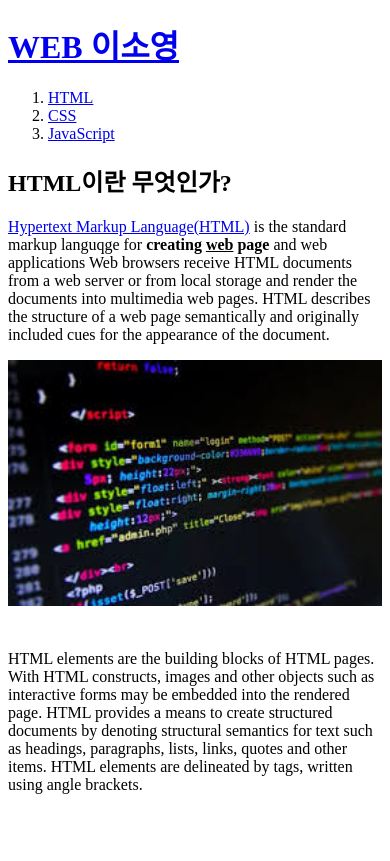
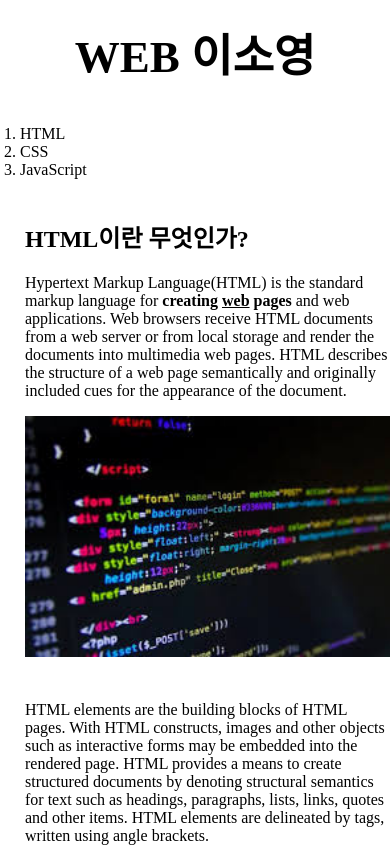
Before and after one commit to bingbingbar/web-personal, a plain HTML site: page 1.html in a window 390 px wide. Drawn offline with Linux system fonts and the light colour scheme; a script that the page names is missing.

Commit message:
Add files via upload

```diff
--- a/1.html
+++ b/1.html
@@ -1,12 +1,13 @@
 <!DOCTYPE html>
 <html>
     <head>
-        <title>WEB1 - HTML</title>
+        <title>WEB1 - HTML
+        </title>
         <meta charset="utf-8">
         <!-- Global site tag (gtag.js) - Google Analytics -->
         <script
             async="async"
-            src="https://www.googletagmanager.com/gtag/js?id=G-HPB3STTEJ4"></script>
+            src="https://www.googletagmanager.com/gtag/js?id=G-GYYC1R86H9"></script>
         <script>
             window.dataLayer = window.dataLayer || [];
             function gtag() {
@@ -14,13 +15,15 @@
             }
             gtag('js', new Date());
 
-            gtag('config', 'G-HPB3STTEJ4');
+            gtag('config', 'G-GYYC1R86H9');
         </script>
+        <link rel="stylesheet" href="style.css"/>
     </head>
     <body>
         <h1>
             <a href="index.html">WEB 이소영</a>
         </h1>
+        <div id="grid">
             <ol>
                 <li>
                     <a href="1.html">HTML</a>
@@ -32,21 +35,22 @@
                     <a href="3.html">JavaScript</a>
                 </li>
             </ol>
+            <div id="article">
                 <h2>HTML이란 무엇인가?</h2>
                 <p>
                     <a
                         href="https://www.w3.org/TR/2011/WD-html5-20110405/"
                         title="HTML5 specification">Hypertext Markup Language(HTML)</a>
-            is the standard markup languqge for
+                    is the standard markup language for
                     <strong>creating
                         <u>web</u>
-                page</strong>
-            and web applications Web browsers receive HTML documents from a web server or
+                        pages</strong>
+                    and web applications. Web browsers receive HTML documents from a web server or
                     from local storage and render the documents into multimedia web pages. HTML
                     describes the structure of a web page semantically and originally included cues
                     for the appearance of the document.</p>
                 <img src="coding.jpg" width="100%">
-        <p style="margin-top: 40px">
+                <p style="margin-top: 40px;">
                     HTML elements are the building blocks of HTML pages. With HTML constructs,
                     images and other objects such as interactive forms may be embedded into the
                     rendered page. HTML provides a means to create structured documents by denoting
@@ -97,6 +101,8 @@
                     </script>
                     <!--End of Tawk.to Script-->
                 </p>
+            </div>
+        </div>
+
     </body>
-
 </html>
--- /dev/null
+++ b/style.css
@@ -0,0 +1,45 @@
+body {
+    margin: 0;
+}
+
+a {
+    color: black;
+    text-decoration: none;
+}
+
+h1 {
+    font-size: 45px;
+    text-align: center;
+    border-bottom: 1px solid gray;
+    margin: 0;
+    padding: 20px;
+}
+
+#grid ol {
+    border-right: 1px solid gray;
+    width: 100px;
+    margin: 0;
+    padding: 20px;
+}
+
+#grid {
+    display: grid;
+    grid-template-columns: 150px 1fr;
+}
+
+#article {
+    padding-left: 25px;
+}
+
+@media(max-width :800px) {
+    #grid {
+        display: block;
+    }
+    #grid ol {
+        border-right: none;
+    }
+    h1 {
+        border-bottom: none;
+    }
+
+}
```
Also changed, not shown: 2.html (+34 -17 lines), 3.html (+35 -18 lines), index.html (+35 -20 lines). Lines whose indentation alone changed are shown as unchanged.
